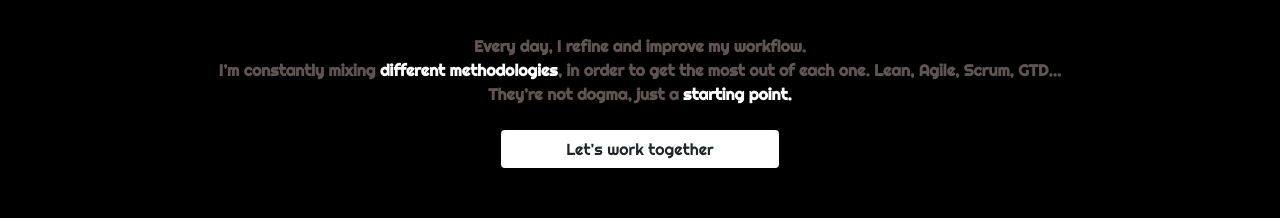
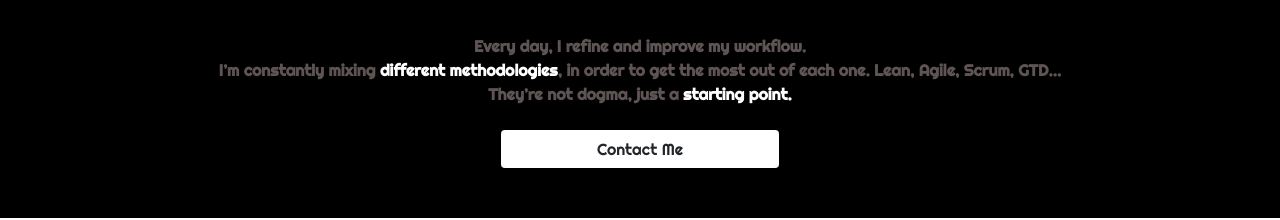
Before and after one commit to dav4thevid/Port_Folio, a React (Create React App) app: page / in a window 1280 px wide. Shown: the part 1180-1400 px from the top of the page. Built offline with nearby package versions, Linux system fonts and the light colour scheme; a web font is replaced by a local one.

Commit message:
renamed buttons

```diff
--- a/src/components/AboutMe.jsx
+++ b/src/components/AboutMe.jsx
@@ -14,7 +14,7 @@ function AboutMe(){
               class="btn btn-white btn-md-4"
               href="mailto:dav4thevid@gmail.com"
             >
-              Let's work together
+              Contact Me
             </a>
           </div>
         </div>
--- a/src/components/Workflow.jsx
+++ b/src/components/Workflow.jsx
@@ -94,7 +94,7 @@ function Workflow() {
               class="btn btn-white btn-sm-4"
               href="mailto:dav4thevid@gmail.com"
             >
-              Let's work together
+              Contact Me
             </a>
           </div>
         </div>
```
